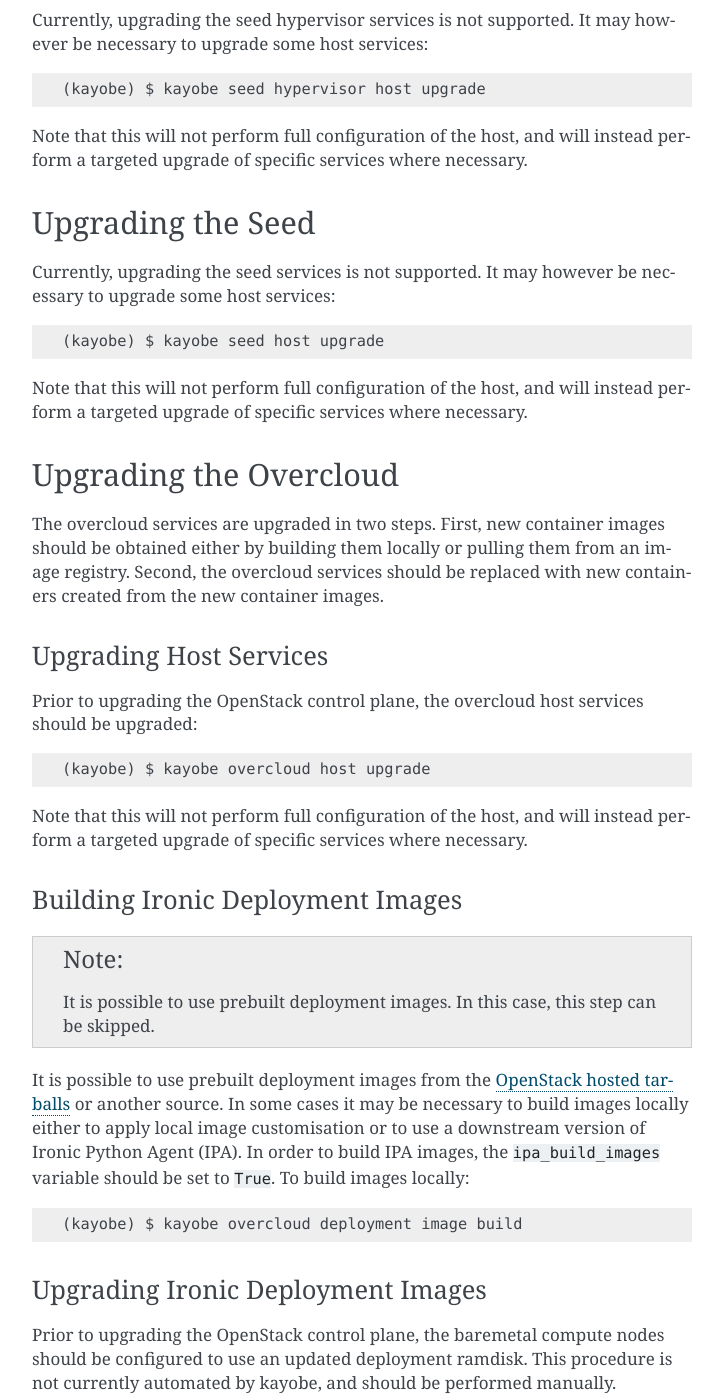
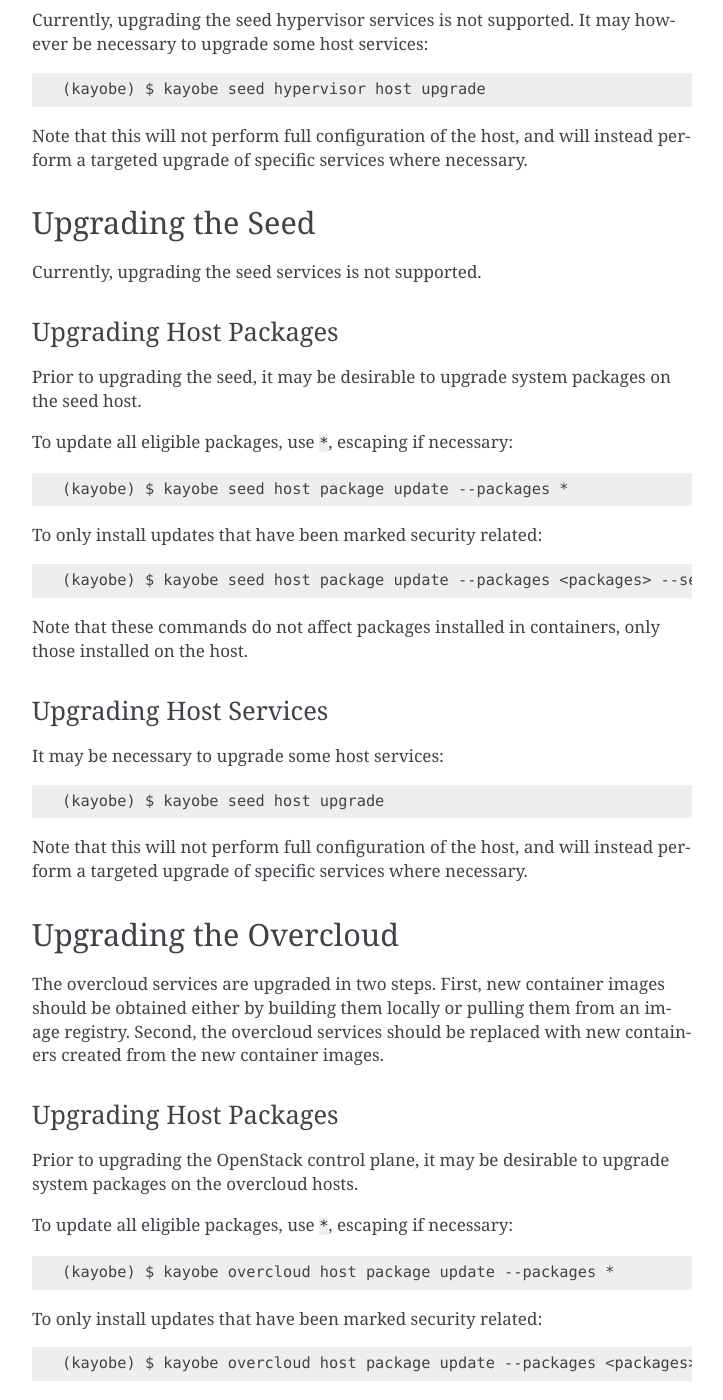
Before and after one commit to openstack/kayobe, a Sphinx documentation site: the page built from doc/source/upgrading.rst, in a window 1280 px wide and 1400 px high, scrolled down 1837 px. Shown: the whole window, without its empty margins (388-1111 px from the left). Built offline with Sphinx 7.4.7, drawn with Linux system fonts in a browser that asks for light colours; pages that are not in the unit, such as notebooks, are missing from menus; some of the changed text lies outside the part shown.

Commit message:
Add host package update to upgrade procedures
This is an optional step that may be desirable to perform prior to
upgrading Kolla containers.

Change-Id: Ibe30c5a252508a4aa1b24d9484456f90532b8af7
Story: 2003305
Task: 24257

```diff
--- a/doc/source/upgrading.rst
+++ b/doc/source/upgrading.rst
@@ -94,8 +94,29 @@
 Upgrading the Seed
 ==================
 
-Currently, upgrading the seed services is not supported.  It may however be
-necessary to upgrade some host services::
+Currently, upgrading the seed services is not supported.
+
+Upgrading Host Packages
+-----------------------
+
+Prior to upgrading the seed, it may be desirable to upgrade system packages on
+the seed host.
+
+To update all eligible packages, use ``*``, escaping if necessary::
+
+    (kayobe) $ kayobe seed host package update --packages *
+
+To only install updates that have been marked security related::
+
+    (kayobe) $ kayobe seed host package update --packages <packages> --security
+
+Note that these commands do not affect packages installed in containers, only
+those installed on the host.
+
+Upgrading Host Services
+-----------------------
+
+It may be necessary to upgrade some host services::
 
     (kayobe) $ kayobe seed host upgrade
 
@@ -109,6 +130,23 @@
 should be obtained either by building them locally or pulling them from an
 image registry.  Second, the overcloud services should be replaced with new
 containers created from the new container images.
+
+Upgrading Host Packages
+-----------------------
+
+Prior to upgrading the OpenStack control plane, it may be desirable to upgrade
+system packages on the overcloud hosts.
+
+To update all eligible packages, use ``*``, escaping if necessary::
+
+    (kayobe) $ kayobe overcloud host package update --packages *
+
+To only install updates that have been marked security related::
+
+    (kayobe) $ kayobe overcloud host package update --packages <packages> --security
+
+Note that these commands do not affect packages installed in containers, only
+those installed on the host.
 
 Upgrading Host Services
 -----------------------
```
